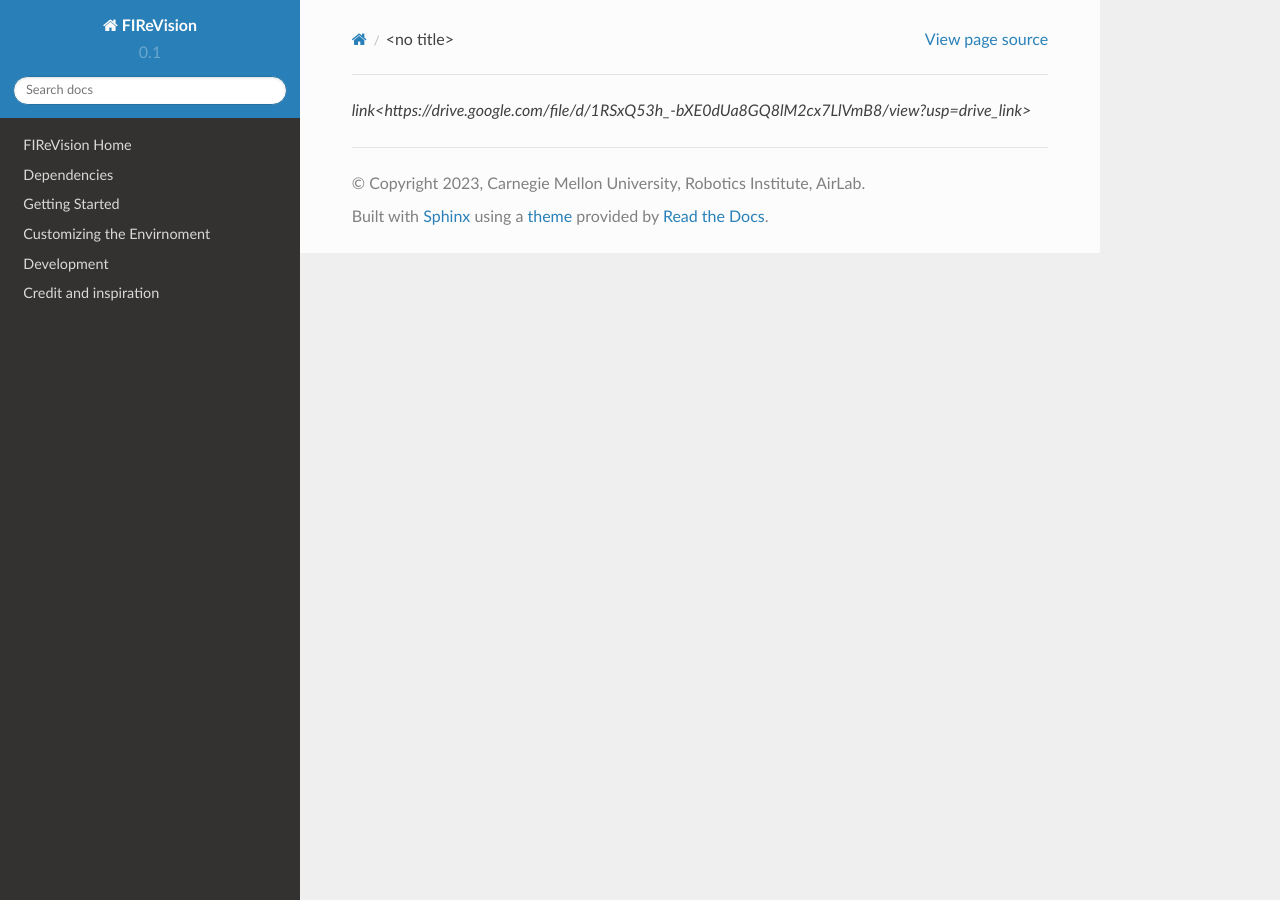
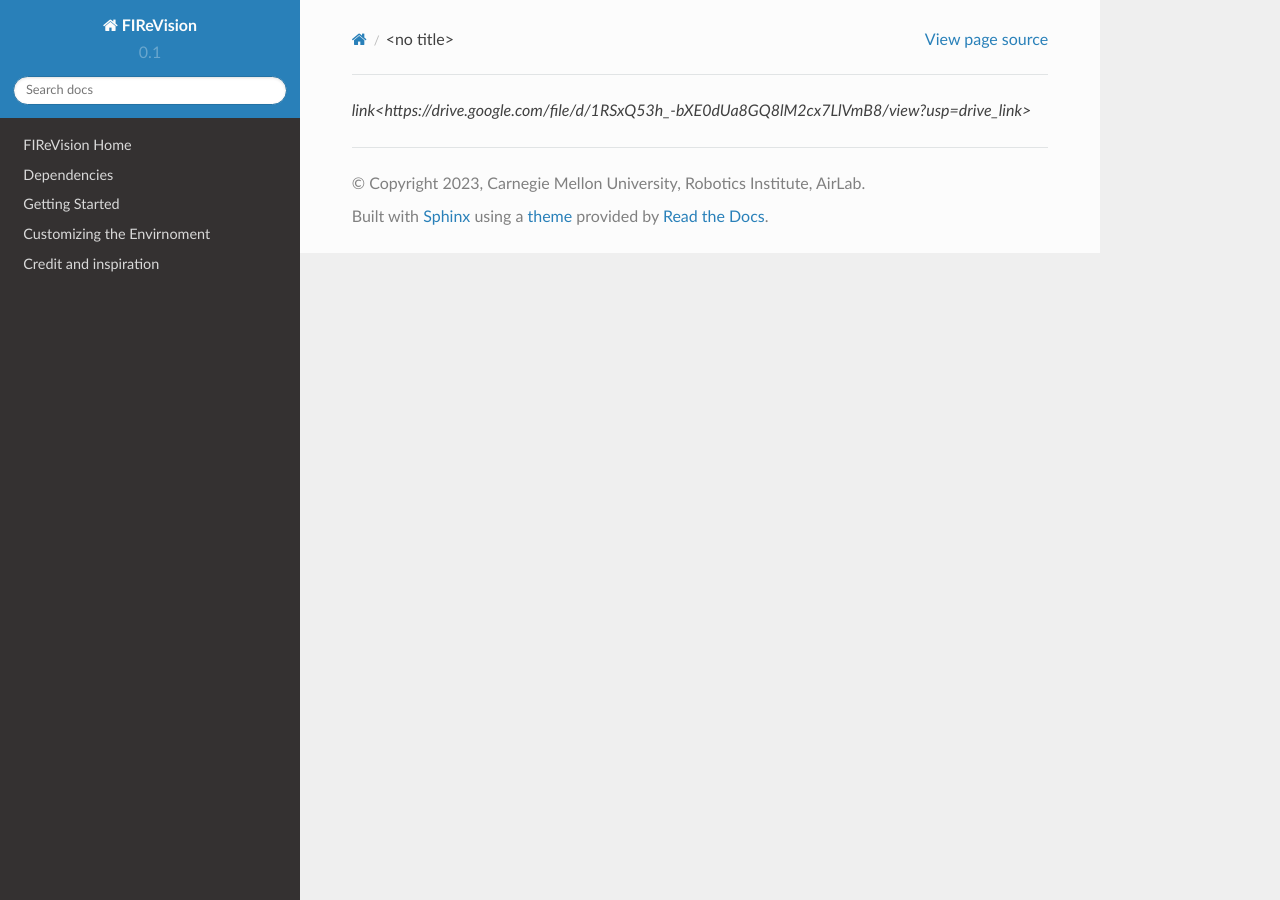
Before and after one commit to castacks/firevision_sim, a Sphinx documentation site: the page built from docs/download.rst, in a window 1280 px wide. Built offline with Sphinx 7.4.7 and the Read the Docs theme 2.0.0, drawn with Linux system fonts in a browser that asks for light colours; pages that are not in the unit, such as notebooks, are missing from menus.

Commit message:
Update index.rst

```diff
--- a/docs/index.rst
+++ b/docs/index.rst
@@ -14,5 +14,5 @@ Basics
    dependencies.rst
    getting_started.rst
    customizing.rst
-   development.rst
+   .. development.rst
    credit.rst
```
